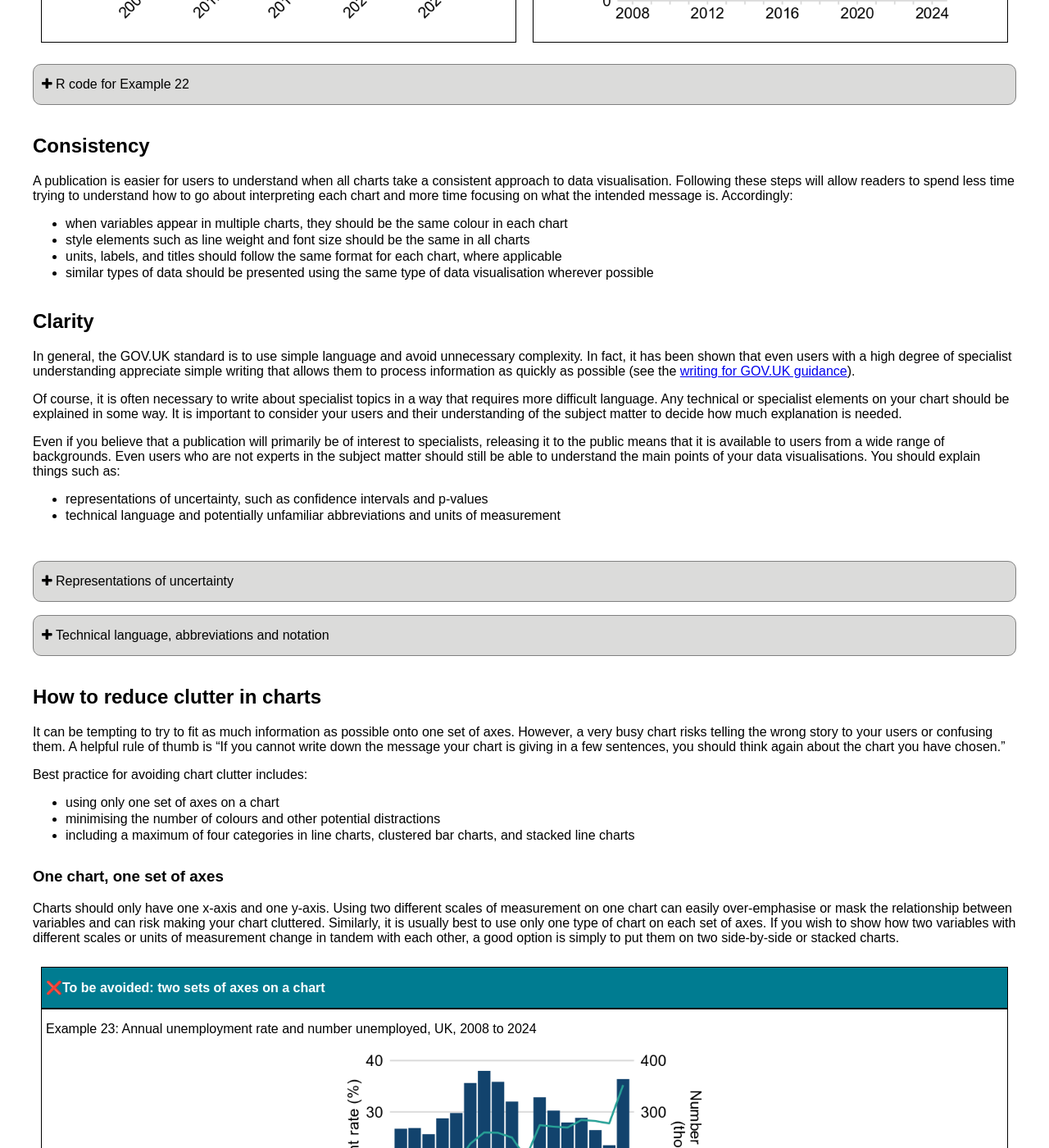
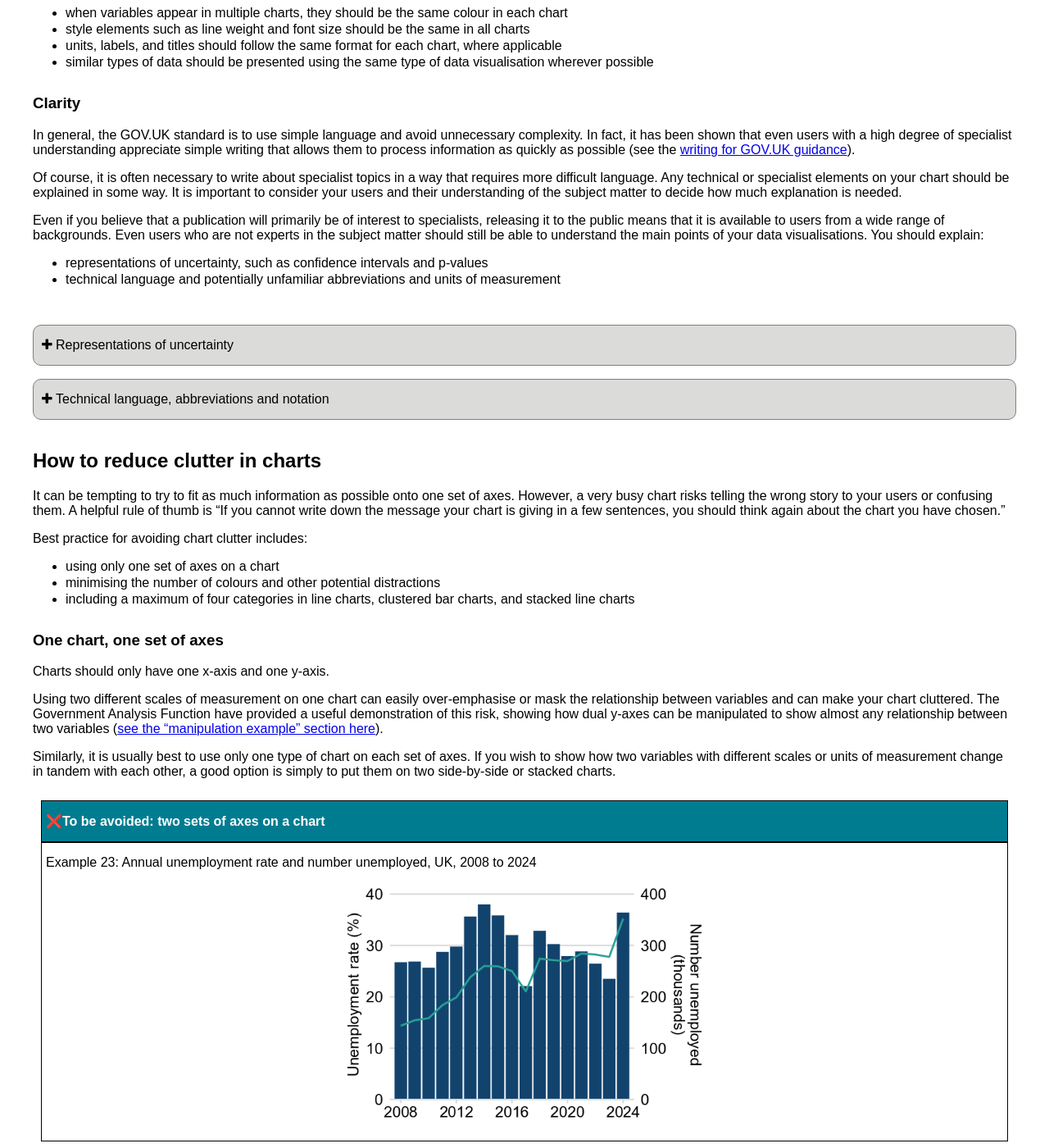
Before and after one commit to BenCuff/github-pages-test, a Jekyll site: the page built from docs/data-vis.md, in a window 1280 px wide and 1400 px high, scrolled down 9969 px. Shown: the whole window at 82% size. Built offline with Jekyll 4.4.1, drawn with Linux system fonts in a browser that asks for light colours; some of the changed text lies outside the part shown.

Commit message:
Proofed data vis pages

````diff
--- a/docs/data-vis.md
+++ b/docs/data-vis.md
@@ -359,7 +359,9 @@
 
 Some types of time series data, especially health data, are often gathered and interpreted on a weekly or quarterly basis.
 
-If you are using a bar chart to show quarterly data, you should not colour every bar according to quarter as this can be difficult to read. One of the benefits of using week or quarter numbers is that it allows the same point in time to be compared across multiple years: for instance, comparing data from the most recent quarter with data from the same quarter last year. If you would like users to compare specific values in this way, this may be better achieved with plain text or a table than a chart. Analysis function guidance notes that “a well structured table can often be as powerful as a chart” in these situations, and that another option is to include both.
+If you are using a bar chart to show quarterly data, you should not colour every bar according to quarter as this can be difficult to read.
+
+One of the benefits of using week or quarter numbers is that it allows the same point in time to be compared across multiple years: for instance, comparing data from the most recent quarter with data from the same quarter last year. If you would like users to compare specific values in this way, this may be better achieved with plain text or a table than a chart. [Government Analysis function guidance](https://analysisfunction.civilservice.gov.uk/policy-store/data-visualisation-charts/) notes that “a well structured table can often be as powerful as a chart” in these situations, and that another option is to include both.
 
 {% capture card_content_7 %}
 Example 7: Quarterly survey respondents, England and Wales, 2022 to 2023
@@ -492,17 +491,17 @@
   {% include expandable-section.html number="6" content=expandable_content_6 title="R code for Example 10" %}
 {% include expandable-block-end.html %}
 
-The charts above show data on a weekly scale, which is why it is best practice to label the start and end of the series with the month and year, as can be seen on the right. Because the chart shows data from 2021 and 2022, the end of 2021 and the beginning of 2022 have been labelled as well. A lighter grey has been used for the month labels so they do not distract too much from the message of the chart.
 
 ## Guidance for all charts
 
 All published charts must include the following:
 
-- an accessible alternative (text description or accessible table)
+- an accessible alternative such as a text description or table (either within the surrounding text or a linked spreadsheet)
 - a data source referenced in the surrounding text
 - an appropriately tagged title (including figure number)
 - axis and series labels
 
+See inside the expandable sections below for more information.
 
 {% capture expandable_content_7 %}
 It is a legal requirement under UK accessibility legislation that all non-text web content published by the Government also be presented in an alternative format that conveys the same information.
@@ -511,7 +510,7 @@
 
 If you choose to use a table, you can provide a link to a downloadable [accessible spreadsheet document](spreadsheets). Small tables can also be placed directly beneath a chart, displayed as HTML rather than an image (although it is best not to simply repeat information already given in the chart).
 
-In most cases, it is advised to provide a text description (often in addition to a link to a spreadsheet). This text is best placed directly above or beneath the chart. Text descriptions should clearly indicate which figure they refer to, such as "Figure X shows...", "Description of figure X:...", or similar. Your description should aim to provide users with an understanding of the relationships and patterns that your chart is trying to communicate. It does not need to state every single feature or data point displayed.
+In most cases, it is advised to provide a text description (often in addition to a link to a spreadsheet). This text is best placed directly above or beneath the chart. Text descriptions should clearly indicate which figure they refer to, such as "Figure X shows...". Your description should aim to provide users with an understanding of the relationships and patterns that your chart is trying to communicate. It does not need to state every single feature or data point displayed, particularly when this information can be gleaned from a linked spreadsheet.
 
 GOV.UK and other platforms that support HTML allow you to add a hidden "alt text" attribute in the image metadata, but you should not put your text description there. Placing it near the image instead makes the text easier to find and share to all users.
 {% endcapture %}
@@ -521,14 +520,14 @@
 {% endcapture %}
 
 {% capture expandable_content_9 %}
-The title should communicate the geocharty, time period, and variables that are displayed and is also a good place for including the figure number of the chart [1].
+The title should communicate the figure number as well as the geography, time period, and variables that are displayed.
 
 Titles should be provided in the body of the publication text rather than generated within the chart image. If you are publishing on GOV.UK or another platform in an HTML format, this allows them to be tagged correctly as headings using HTML.
 
 {% endcapture %}
 
 {% capture expandable_content_10 %}
-Both the x and y axes should be given an appropriate title, including units if applicable. An x-axis title is not necessary when the name of the variable it shows can be easily determined based on the axis labels. For instance, a line chart whose x-axis shows years does not need to be labelled "Year", and a bar chart with a bar for each region of England does not need a label saying "Region": this information is evident from the labels and plot title. Axes that show day or week numbers should still be titled.
+Both the x and y axes should be given an appropriate title, including units if applicable. An x-axis title is not necessary when the name of the variable it shows can be easily determined based on the axis labels. For instance, a line chart whose x-axis shows years does not necessarily need to be labelled "Year", and a bar chart with a bar for each region of England does not need a label saying "Region": this information is evident from the labels and plot title. Axes that show day or week numbers should still be titled.
 {% endcapture %}
 
 
@@ -539,7 +538,7 @@
   {% include expandable-section.html number="10" content=expandable_content_10 title="Axis and series labels" %}
 {% include expandable-block-end.html %}
 
-## Ranking
+### Ranking
 
 Bar charts are a good option to show data ranked in ascending or descending order. Always rank bars by value, unless there is a natural order, for example, age or time.
 
@@ -597,7 +596,7 @@
 {% include expandable-block-end.html %}
 
 
-## Breaking the axis
+### Breaking the axis
 
 “Breaking” an axis occurs when part of a continuous axis is left out. Rather than starting at 0, the axis may begin at a higher value, or it may begin at 0 but exclude a range of values that contain no data points.
 
@@ -666,7 +665,7 @@
 Axis breaks should only be used to show that the y-axis does not start at zero. Where you would like to display data points that contain an outlier, you should never break the axis halfway through.
 
 
-## Chart colours and text
+### Chart colours and text
 
 The colours and formatting of a chart can make a significant difference in its legibility. To ensure your chart can be read and understood by as many people as possible, it is best practice to:
 
@@ -679,7 +678,7 @@
 - avoid slanted or vertical text
 - ensure that text is large enough to be read easily
 
-### Using a suitable and accessible colour palette
+#### Using a suitable and accessible colour palette
 
 It is an accessibility requirement that visual elements such as charts use colours that have a contrast ratio of at least 3:1 with their backgrounds. The [WebAim site](https://webaim.org/resources/contrastchecker/) contains more information on this requirement and has a contrast checker you can use to make sure that your colours are appropriate.
 
@@ -689,11 +688,13 @@
 - avoid using a palette of more than 4 colours; do not use palettes of more than 6 colours (split charts up instead)
 - for ordinal categories (such as age), use single-hue palettes (for example, different shades of blue) but ensure all colours have a good contrast with a white background
 - not use single-hue palettes for non-ordinal categories (use different colours instead)
-- use the [Analysis Function colour palette](https://analysisfunction.civilservice.gov.uk/policy-store/data-visualisation-colours-in-charts/).
+- use the [Analysis Function colour palette](https://analysisfunction.civilservice.gov.uk/policy-store/data-visualisation-colours-in-charts/)
 
-### Communicating without colour
+#### Communicating without colour
 
-It is an accessibility requirement that charts do not rely on colour alone to communicate. This means that charts should be just as easy to understand if they are displayed in greyscale as they are in full colour. However, the use of patterns and shading is not always a good way to distinguish between chart categories. Bar charts should not have patterned bars as these can be very difficult to distinguish, especially at small sizes and in the legend wherever the boxes are not large enough to properly show the pattern.
+It is an accessibility requirement that charts do not rely on colour alone to communicate. This means that charts should be just as easy to understand if they are displayed in greyscale as they are in full colour.
+
+Example 15 below relies entirely on colour to communicate which line represents which category, presenting an accessibility issue. There is a particular issue here because the legend is not in the same order as the lines on the chart, which could be misleading. Example 16 instead has each line labelled directly in accordance with best practice accessibility standards.
 
 It is possible to use different data marker shapes or textured lines such as dotted or dashed lines to distinguish between variables on a line chart. However, these also increase clutter and caution is advised in using them.
 
@@ -716,7 +717,7 @@
   {% include card.html content=card_content_15 title="✔️Best practice: labelling the categories directly" %}
 {% include cards-container-end.html %}
 
-The chart on the left relies entirely on colour to communicate which line represents which category, presenting an accessibility issue. There is a particular issue here because the legend is not in the same order as the lines on the chart, which could be misleading. The chart on the right instead has each line labelled directly in accordance with best practice accessibility standards.
+
 
 {% capture expandable_content_13 %}
 ```
@@ -809,11 +810,8 @@
   {% include expandable-section.html number="14" content=expandable_content_14 title="R code for Example 18" %}
 {% include expandable-block-end.html %}
 
-Although the chart on the left does not rely on colour to distinguish categories, the patterned bars add unnecessary clutter and are difficult to discern at small sizes (which would be the case with a greater number of bars).
 
-The chart on the right has been labelled in accordance with best practice standards. The categories have been labelled in the correct order and there is a note stating this.
-
-### Text orientation
+#### Text orientation
 
 If your labels are too long to fit horizontally on the bottom of the chart, you should not tilt them diagonally or vertically to fit as this can be hard to read. For bar charts showing categorical data, a horizontal bar chart is often a good solution as it allows plenty of space for labels. When showing time series data, you do not need to include a label for every time point if there is not space.
 
@@ -862,6 +860,9 @@
            tick_mark = "y")
 ```
 {% endcapture %}
+
+
+Slanted text can pose a particular accessibility barrier for some users with visual impairments. It is therefore best to keep all text horizontal, including y-axis labels.
 
 {% include expandable-block-start.html %}
   {% include expandable-section.html number="15" content=expandable_content_15 title="R code for Example 20" %}
@@ -921,7 +922,7 @@
   {% include expandable-section.html number="16" content=expandable_content_16 title="R code for Example 22" %}
 {% include expandable-block-end.html %}
 
-## Consistency
+### Consistency
 
 A publication is easier for users to understand when all charts take a consistent approach to data visualisation. Following these steps will allow readers to spend less time trying to understand how to go about interpreting each chart and more time focusing on what the intended message is. Accordingly:
 
@@ -931,19 +932,21 @@
 - similar types of data should be presented using the same type of data visualisation wherever possible
 
 
-## Clarity
+### Clarity
 
 In general, the GOV.UK standard is to use simple language and avoid unnecessary complexity. In fact, it has been shown that even users with a high degree of specialist understanding appreciate simple writing that allows them to process information as quickly as possible (see the [writing for GOV.UK guidance](https://www.gov.uk/guidance/content-design/writing-for-gov-uk)).
 
 Of course, it is often necessary to write about specialist topics in a way that requires more difficult language. Any technical or specialist elements on your chart should be explained in some way. It is important to consider your users and their understanding of the subject matter to decide how much explanation is needed.
 
-Even if you believe that a publication will primarily be of interest to specialists, releasing it to the public means that it is available to users from a wide range of backgrounds. Even users who are not experts in the subject matter should still be able to understand the main points of your data visualisations. You should explain things such as:
+Even if you believe that a publication will primarily be of interest to specialists, releasing it to the public means that it is available to users from a wide range of backgrounds. Even users who are not experts in the subject matter should still be able to understand the main points of your data visualisations. You should explain:
 
 - representations of uncertainty, such as confidence intervals and p-values
 - technical language and potentially unfamiliar abbreviations and units of measurement
 
 {% capture expandable_content_17 %}
 Confidence intervals are common measures of statistical uncertainty, but some users may not be familiar with what they mean. If you include confidence intervals or other metrics of uncertainty on your chart, you should clearly explain to users what they are and how to interpret them (for example, what it means when a confidence interval is larger or smaller).
+
+See our guidance on [communicating uncertainty](communicating-uncertainty), including some stock explanatory text that can be used.
 {% endcapture %}
 
 {% capture expandable_content_18 %}
@@ -969,7 +972,13 @@
 
 ### One chart, one set of axes
 
-Charts should only have one x-axis and one y-axis. Using two different scales of measurement on one chart can easily over-emphasise or mask the relationship between variables and can risk making your chart cluttered. Similarly, it is usually best to use only one type of chart on each set of axes. If you wish to show how two variables with different scales or units of measurement change in tandem with each other, a good option is simply to put them on two side-by-side or stacked charts.
+Charts should only have one x-axis and one y-axis.
+
+Using two different scales of measurement on one chart can easily over-emphasise or mask the relationship between variables and can make your chart cluttered. The Government Analysis Function have provided
+a useful demonstration of this risk, showing how dual y-axes can be manipulated to show almost any relationship between two variables ([see the "manipulation example" section here](https://analysisfunction.civilservice.gov.uk/policy-store/data-visualisation-charts/)).
+
+Similarly, it is usually best to use only one type of chart on each set of axes. If you wish to show how two variables with different scales or units of measurement change in tandem with each other, a good option is simply to put them on two side-by-side or stacked charts.
+
 
 {% capture card_content_20 %}
 Example 23: Annual unemployment rate and number unemployed, UK, 2008 to 2024
@@ -1004,11 +1012,11 @@
   {% include card.html content=card_content_22 title="✔️Best practice: side by side charts" %}
 {% include cards-container-end.html %}
 
-Above, the two charts are now displayed on different axes above which have been placed side by side, making it easy to compare how they change over the same period of time.
+
 
 ### Minimising colours and distractions
 
-Shading, borders, textures, and unnecessary embellishments should be avoided. Bar charts do not need to have borders around each bar and patterns should not be used to distinguish between bars. Bar charts which are not stacked or clustered should not have bars in different colours as this does not aid in chart interpretation.
+Shading, borders, textures, and unnecessary embellishments should be avoided. Bar charts do not need to have borders around each bar and patterns should not be used to distinguish between bars. Bar charts which are not stacked or clustered should not have bars in different colours as this does not aid in chart interpretation but can be visually distracting.
 
 {% capture card_content_23 %}
 Example 25: Population growth of different towns, South West England, 2000 to 2020
@@ -1029,11 +1037,11 @@
   {% include card.html content=card_content_24 title="✔️Best practice: only use different colours if absolutely necessary" %}
 {% include cards-container-end.html %}
 
-In the chart on the left, each bar is a different colour. The different colours do not communicate any information that is not already included in the x-axis labels and therefore are not necessary. The chart on the right is less visually busy and does not distract from its main message.
 
 ### Limiting the number of categories
 
-If multiple variables or categories of a single variable are measured on the same scale, a chart can be a useful way of comparing between them. However, as the number of variables on a single chart increases, charts can easily become cluttered and hard to read. Presenting more than four lines on a line chart can be done, but it often results in the chart becoming too cluttered, so we advise that charts should not contain more than four categories unless there is a clear statistical justification. This is best practice for all types of charts, including line charts, stacked bar charts, and clustered bar charts.
+If multiple variables or categories of a single variable are measured on the same scale, a chart can be a useful way of comparing between them. However, as the number of variables on a single chart increases, charts can easily become cluttered and hard to read.
+Presenting more than four lines on a line chart can be done, but it often results in the chart becoming too cluttered, so we advise that charts should not contain more than four categories unless there is a clear statistical justification. This is best practice for all types of charts, including line charts, stacked bar charts, and clustered bar charts.
 
 {% capture card_content_25 %}
 Example 27: Daily test positivity rates in June for an infectious disease, UK, 2019 to 2024
@@ -1100,7 +1108,8 @@
 Where you would like to call attention to one category, for instance when you are comparing data from the current year to data from previous years, you can use a “focus chart” where one line is a different colour to the rest. In this case, you can include more than four lines on your chart, but they should be noticeably lighter than the “focus” line, for instance a light grey, and still should be labelled.
 
 {% capture card_content_27 %}
-Example 29: Daily test positivity rates in June for an infectious disease, UK, 2019 to 2024<div>
+Example 29: Daily test positivity rates in June for an infectious disease, UK, 2019 to 2024
+<div>
 <img src="assets/img/data viz/Example 29.png" width="450px" class="center" alt="" style ="display: block; margin: auto;">
 </div>
 {% endcapture %}
````
Also changed, not shown: other parts of docs/data-vis.md (+1 -5 lines).
